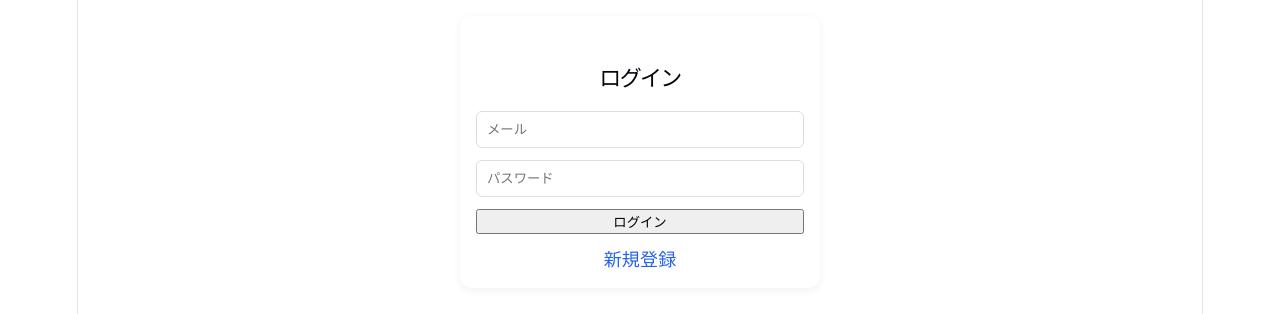
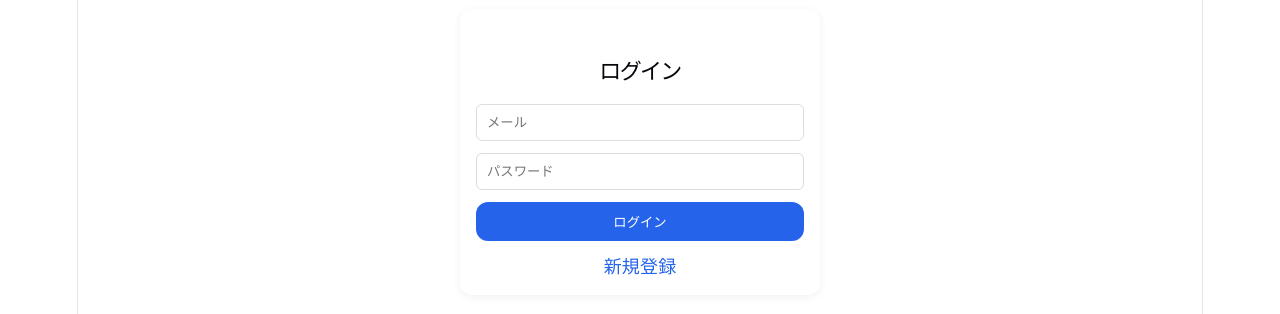
Before and after one commit to tokoMatsubara/Nippo_group7, a React app in the folder frontend/: page /login in a window 1280 px wide. Shown: the part 240-554 px from the top of the page. Built offline with nearby package versions, Linux system fonts and the light colour scheme; the HTML template or start-up script is replaced by a standard one.

Commit message:
ログインボタンを修正

```diff
--- a/frontend/src/pages/Login.jsx
+++ b/frontend/src/pages/Login.jsx
@@ -68,7 +68,7 @@ export default function Login() {
                         onChange={(e) => setPassword(e.target.value)}
                     />
 
-                    <button className="btn btn-primary" type="submit">
+                    <button className="loginButton" type="submit">
                         ログイン
                     </button>
 
--- a/frontend/src/styles/Login.css
+++ b/frontend/src/styles/Login.css
@@ -58,3 +58,22 @@
 .loginLink a:hover {
     text-decoration: underline;
 }
+
+/* ボタン */
+.loginButton {
+    padding: 10px;
+    border: none;
+    border-radius: 12px;
+    /* ← 角をより丸く */
+    background: #2563eb;
+    /* ← 青 */
+    color: white;
+    font-weight: bold;
+    cursor: pointer;
+    transition: 0.2s;
+}
+
+.loginButton:hover {
+    background: #1d4ed8;
+    transform: translateY(-1px);
+}
```
